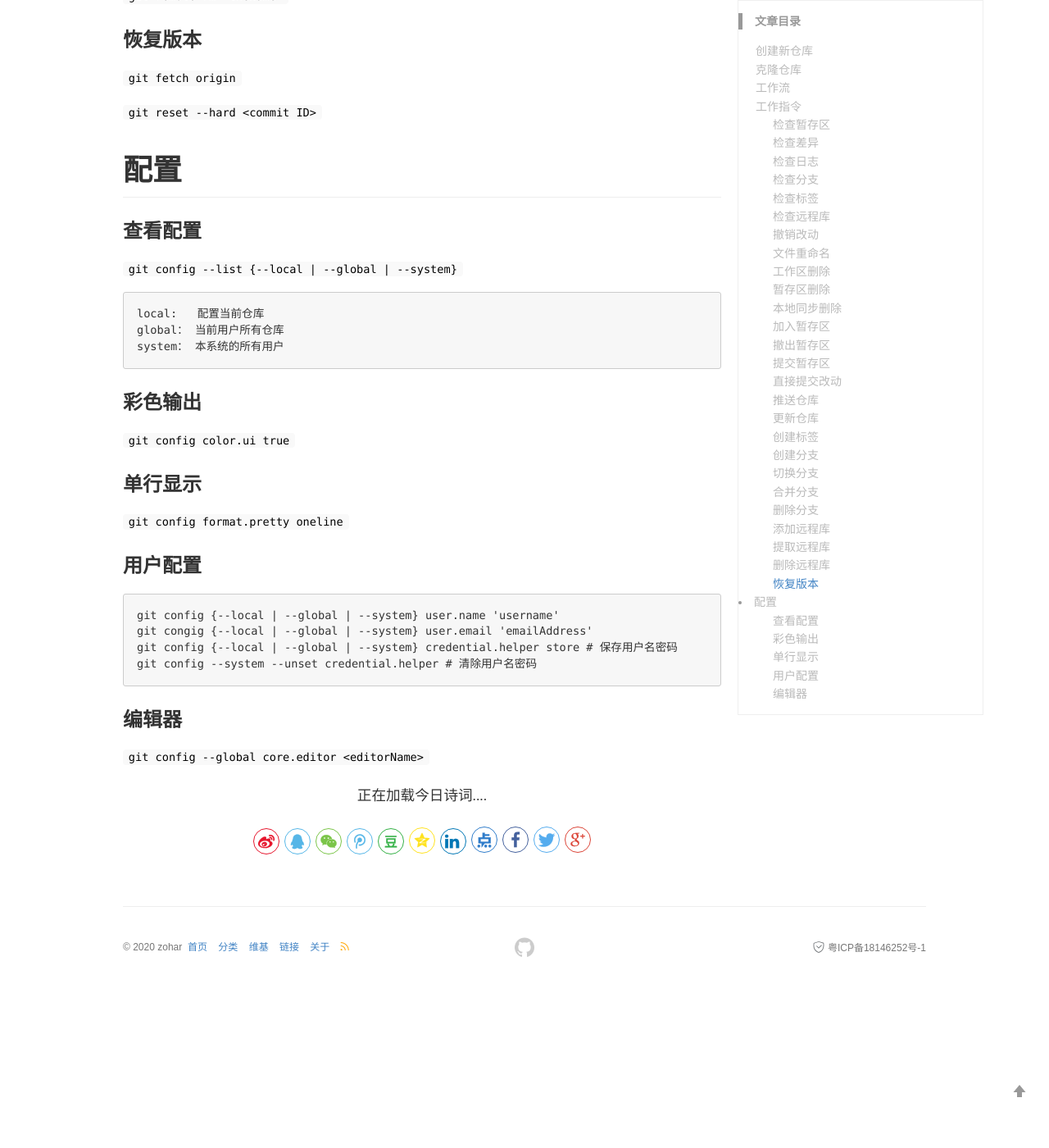
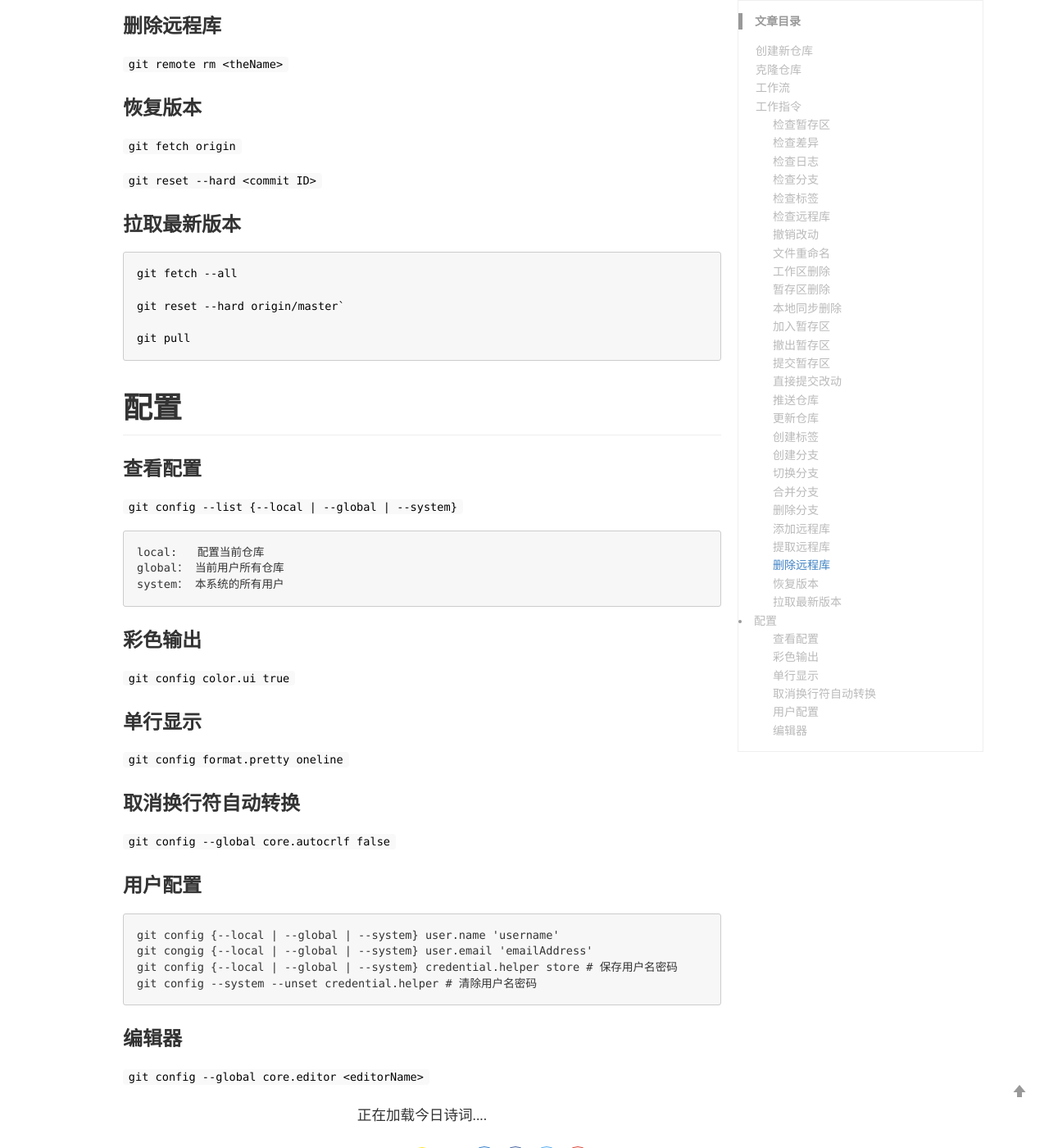
Before and after one commit to zoharyips/zoharyips.github.io, a Jekyll site: the page built from _wiki/note-git.md, in a window 1280 px wide and 1400 px high, scrolled down 4500 px. Shown: the whole window at 82% size. Built offline with Jekyll 4.4.1, drawn with Linux system fonts in a browser that asks for light colours; before the commit the page ends 5704 px from its top, so only the background shows below that.

Commit message:
add CNAME file to bind the domain name

````diff
--- /dev/null
+++ b/CNAME
@@ -0,0 +1 @@
+zoharyip.club
--- a/_wiki/note-git.md
+++ b/_wiki/note-git.md
@@ -33,7 +33,9 @@
 ## 工作流
 
 * 工作区(wording directory)
+
 * 暂存区(index)
+
 * 仓库区(git repository)
 
 ## 工作指令
@@ -149,6 +151,16 @@
 
 `git reset --hard <commit ID>`
 
+### 拉取最新版本
+
+```git
+git fetch --all
+
+git reset --hard origin/master`
+
+git pull
+```
+
 # 配置
 
 ### 查看配置
@@ -167,6 +179,10 @@
 
 `git config format.pretty oneline`
 
+### 取消换行符自动转换
+
+`git config --global core.autocrlf false`
+
 ### 用户配置
 
 ```markdown
````
Also changed, not shown: 1 other file.
